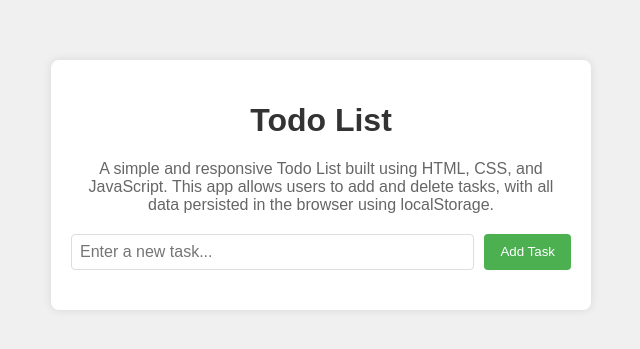
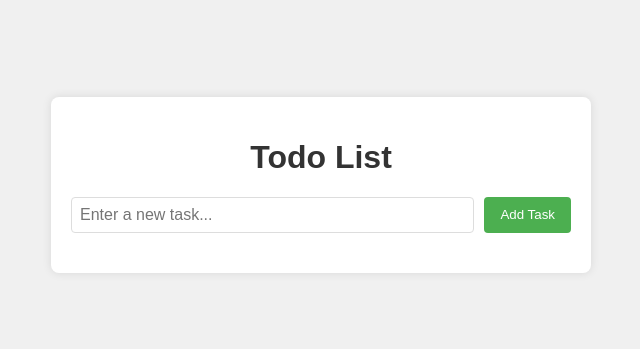
Before and after one commit to pratik1258m/To_dolist, a plain HTML site: page index.html in a window 1280 px wide. Shown: the part 215-564 px from the top of the page, without its empty margins (319-959 px from the left). Drawn offline with Linux system fonts and the light colour scheme.

Commit message:
Update index.html per user request

```diff
--- a/index.html
+++ b/index.html
@@ -81,22 +81,15 @@
         }
     </style>
 </head>
-
 <body>
     <div class="container">
         <h1>Todo List</h1>
-        <p style="text-align: center; color: #666; margin-bottom: 20px;">
-            A simple and responsive Todo List built using HTML, CSS, and JavaScript. This app allows users to add and
-            delete tasks, with all data persisted in the browser using localStorage.
-        </p>
-
         <div class="input-section">
             <input type="text" id="todoInput" placeholder="Enter a new task...">
             <button onclick="addTodo()">Add Task</button>
         </div>
         <div id="todoList"></div>
     </div>
-
     <script>
         document.addEventListener('DOMContentLoaded', loadTodos);
         function addTodo() {
@@ -110,7 +103,6 @@
                 text: todoText,
                 completed: false
             };
-
             saveTodo(todo);
             appendTodoElement(todo);
 
```
